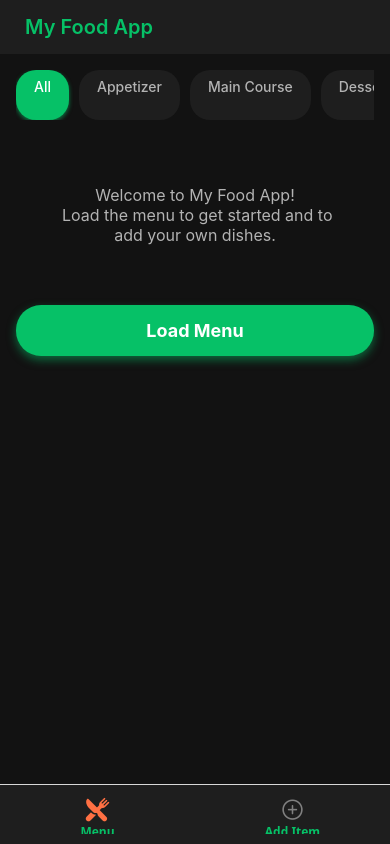
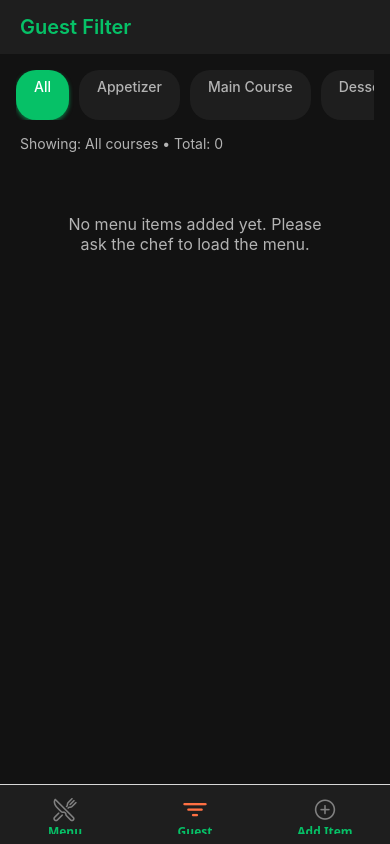
Before and after one commit to VCCT-MAST5112-2025-G1/ST10486244_MenuApp_Part2, a React Native app: screen /Guest in a window 390 px wide. Built offline with nearby package versions, Linux system fonts and the light colour scheme.

Commit message:
filter screen funtionality and navigation

```diff
--- a/src/navigation/AppNavigator.tsx
+++ b/src/navigation/AppNavigator.tsx
@@ -5,6 +5,7 @@ import { Ionicons } from '@expo/vector-icons';
 import { RootTabParamList, RootStackParamList } from '../types/types';
 import HomeScreen from '../screens/HomeScreen';
 import AddMenuItemScreen from '../screens/AddMenuItemScreen';
+import GuestFilterScreen from '../screens/GuestFilterScreen';
 import { styles } from '../styles/Styles';
 
 const Tab = createBottomTabNavigator<RootTabParamList>();
@@ -18,6 +19,7 @@ const TabNavigator: React.FC = () => {
           let iconName: keyof typeof Ionicons.glyphMap;
           if (route.name === 'Home') iconName = focused ? 'restaurant' : 'restaurant-outline';
           else if (route.name === 'AddItem') iconName = focused ? 'add-circle' : 'add-circle-outline';
+          else if (route.name === 'Guest') iconName = focused ? 'filter' : 'filter-outline';
           else iconName = 'help-outline';
           return <Ionicons name={iconName} size={size} color={color} />;
         },
@@ -29,6 +31,7 @@ const TabNavigator: React.FC = () => {
       })}
     >
       <Tab.Screen name="Home" component={HomeScreen} options={{ title: 'Menu' }} />
+      <Tab.Screen name="Guest" component={GuestFilterScreen} options={{ title: 'Guest' }} />
       <Tab.Screen name="AddItem" component={AddMenuItemScreen} options={{ title: 'Add Item' }} />
     </Tab.Navigator>
   );
--- a/src/screens/GuestFilterScreen.tsx
+++ b/src/screens/GuestFilterScreen.tsx
@@ -0,0 +1,95 @@
+import React, { useState, useMemo } from 'react';
+import { View, Text, ScrollView, TouchableOpacity, FlatList } from 'react-native';
+import { MenuItem } from '../types/types';
+import MenuCard from '../components/MenuCard';
+import { useMenu } from '../context/MenuContext';
+import { styles } from '../styles/Styles';
+
+const GuestFilterScreen: React.FC = () => {
+  const { menuItems } = useMenu();
+  const [currentFilter, setCurrentFilter] = useState<'all' | 'appetizer' | 'main' | 'dessert' | 'beverage'>('all');
+
+  const filterOptions = [
+    { key: 'all', label: 'All' },
+    { key: 'appetizer', label: 'Appetizer' },
+    { key: 'main', label: 'Main Course' },
+    { key: 'dessert', label: 'Dessert' },
+    { key: 'beverage', label: 'Beverages' },
+  ] as const;
+
+  const filteredItems = useMemo(() => {
+    if (currentFilter === 'all') return menuItems;
+    return menuItems.filter((it: MenuItem) => it.course === currentFilter);
+  }, [menuItems, currentFilter]);
+
+  const renderMenuItem = ({ item }: { item: MenuItem }) => (
+    <View style={{ marginBottom: 12 }}>
+      <MenuCard item={item} />
+    </View>
+  );
+
+  const renderEmpty = () => (
+    <View style={styles.emptyState}>
+      <Text style={styles.emptyStateText}>
+        {menuItems.length === 0
+          ? 'No menu items added yet. Please ask the chef to load the menu.'
+          : 'No items match this filter.'}
+      </Text>
+    </View>
+  );
+
+  return (
+    <View style={styles.container}>
+      <View style={styles.header}>
+        <Text style={styles.headerTitle}>Guest Filter</Text>
+      </View>
+
+      <ScrollView style={styles.contentContainer} showsVerticalScrollIndicator={false}>
+        <View style={styles.filterBarContainer}>
+          <ScrollView horizontal showsHorizontalScrollIndicator={false} contentContainerStyle={{ paddingRight: 10 }}>
+            {filterOptions.map(option => (
+              <TouchableOpacity
+                key={option.key}
+                style={[
+                  styles.filterButton,
+                  currentFilter === option.key && styles.filterButtonActive,
+                ]}
+                onPress={() => setCurrentFilter(option.key as any)}
+              >
+                <Text style={[
+                  styles.filterButtonText,
+                  currentFilter === option.key && styles.filterButtonTextActive,
+                ]}>
+                  {option.label}
+                </Text>
+              </TouchableOpacity>
+            ))}
+          </ScrollView>
+        </View>
+
+        <View style={{ marginBottom: 12 }}>
+          <Text style={{ color: '#B3B3B3', marginLeft: 4 }}>
+            Showing: {currentFilter === 'all' ? 'All courses' : currentFilter.charAt(0).toUpperCase() + currentFilter.slice(1)}
+            {' • '}Total: {filteredItems.length}
+          </Text>
+        </View>
+
+        <View style={styles.menuContainer}>
+          {filteredItems.length > 0 ? (
+            <FlatList
+              data={filteredItems}
+              renderItem={renderMenuItem}
+              keyExtractor={(item) => item.id}
+              showsVerticalScrollIndicator={false}
+              ListEmptyComponent={renderEmpty}
+            />
+          ) : (
+            renderEmpty()
+          )}
+        </View>
+      </ScrollView>
+    </View>
+  );
+};
+
+export default GuestFilterScreen;
--- a/src/types/types.ts
+++ b/src/types/types.ts
@@ -15,6 +15,7 @@ export interface CategoryStats {
 
 export type RootTabParamList = {
   Home: undefined;
+  Guest: undefined;
   AddItem: undefined;
 };
 
```
